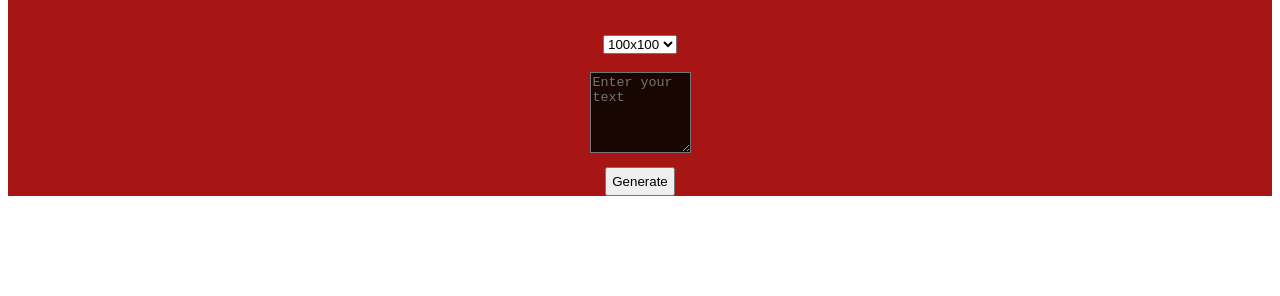
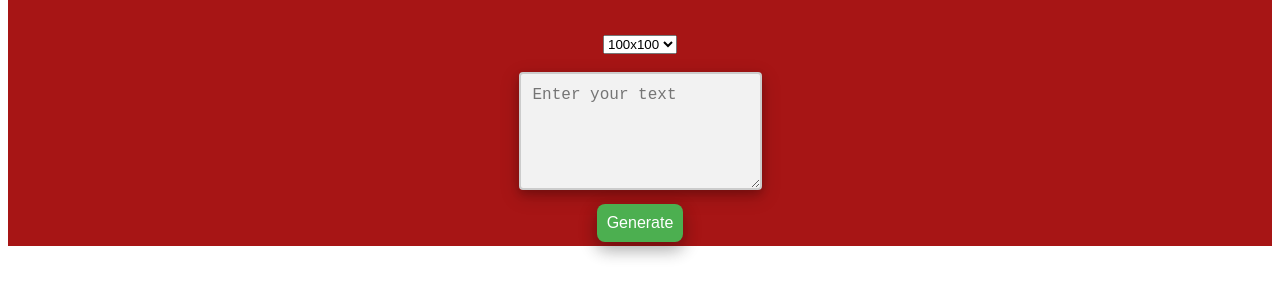
Before and after one commit to anandu-170758/QR-Code-Generator, a plain HTML site: page index.html in a window 1280 px wide. Shown: the part 50-346 px from the top of the page. Drawn offline with Linux system fonts and the light colour scheme.

Commit message:
style the button

```diff
--- a/QR.css
+++ b/QR.css
@@ -2,17 +2,49 @@
     background-color: rgb(167, 21, 21);
     text-align: center;
 }
-.empty{
-    max-width: 100%;
-    max-width: 100%;
-}
+.empty
+{
+    padding: 10px 20px;
+    background-color: blue;
+    color: white;
+    border: none;
+    border-radius: 5px;
+    font-size: 16px;
+    cursor: pointer;
+  }
+
+  @media (max-width: 480px) {
+    .responsive-button {
+      padding: 5px 10px;
+      font-size: 14px;
+    }
+  }
+
 #text{
-    background-color: rgb(24, 6, 2);
-    color: antiquewhite;
-}
-.generate_button{
-    font-style: initial;
-    margin-top: 10px;
-    padding: 5px;
-}
+    background-color: #f2f2f2;
+    border: 2px solid #ccc;
+    border-radius: 4px;
+    font-size: 16px;
+    padding: 12px;
+    resize: vertical;
+    box-shadow: 0 4px 8px 0 rgba(0,0,0,0.2), 0 6px 20px 0 rgba(0,0,0,0.19);
+  }
+
+.generate_button
+    {
+        background: #4CAF50;
+        border: none;
+        color: white;
+        padding: 10px;
+        text-align: center;
+        text-decoration: none;
+        display: inline-block;
+        font-size: 16px;
+        margin: 4px 2px;
+        cursor: pointer;
+        border-radius: 8px;
+        box-shadow: 0 8px 16px 0 rgba(0,0,0,0.2), 0 6px 20px 0 rgba(0,0,0,0.19);
+        margin-top:10px
+    }
+
 h2{color: aliceblue;}
--- a/index.html
+++ b/index.html
@@ -58,7 +58,7 @@
             <option value="300">300x300</option>
        </select>
        <br><br>
-       <textarea rows="5" cols="10" placeholder="Enter your text" id="text"></textarea>
+       <textarea rows="5" cols="20" placeholder="Enter your text" id="text"></textarea>
        <br>
        <input class="generate_button"type="submit" value="Generate" onclick="qr_generate()">
     </div>
```
